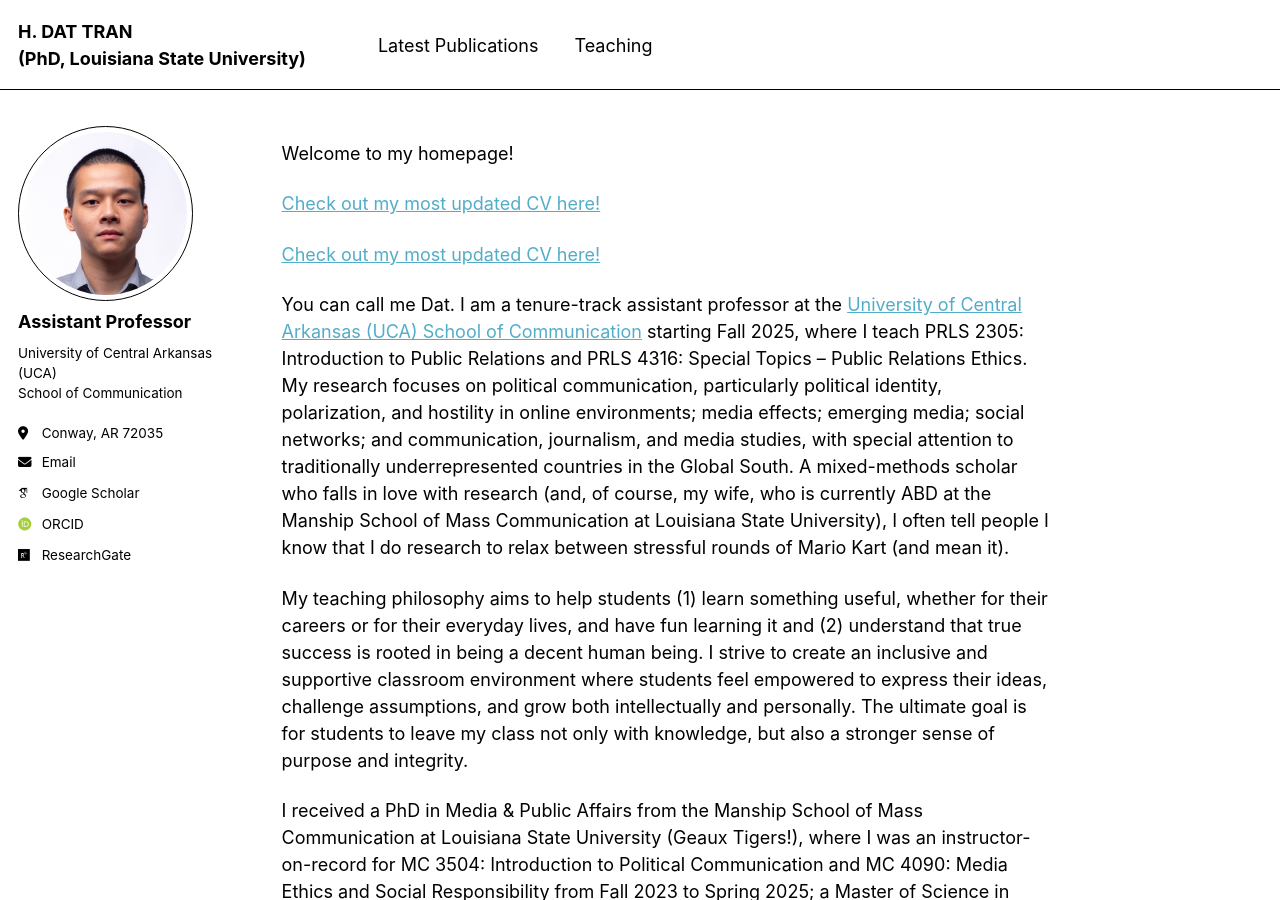
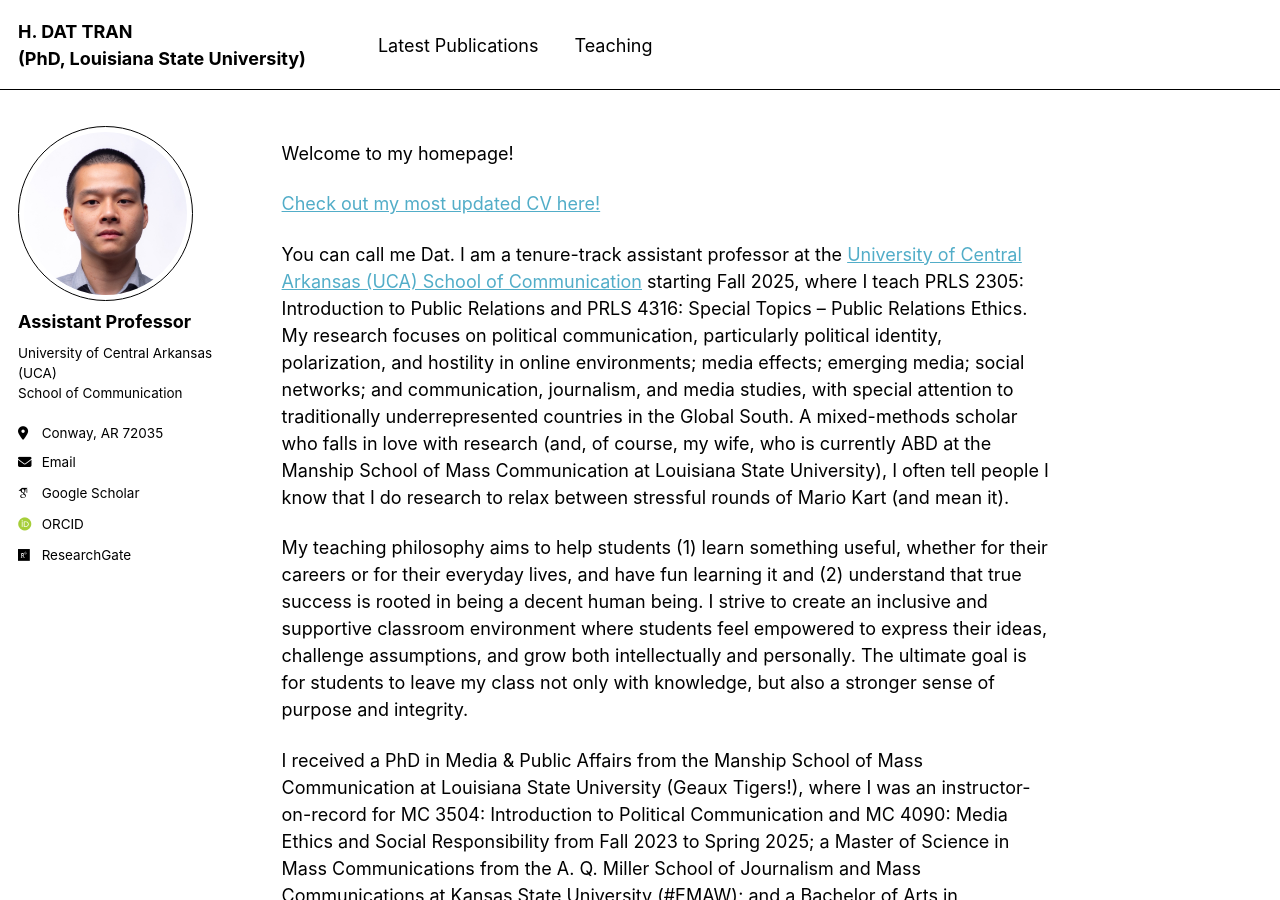
Before and after one commit to hdattran/hdattran.github.io, a Jekyll site: the page built from _pages/about.md, in a window 1280 px wide and 900 px high. Built offline with Jekyll 4.4.1, drawn with Linux system fonts in a browser that asks for light colours; some web fonts are replaced.

Commit message:
Refactor about page content for clarity
Removed duplicate content and improved formatting for clarity.

```diff
--- a/_pages/about.md
+++ b/_pages/about.md
@@ -11,15 +11,13 @@ Welcome to my homepage!
 
 <a href="/files/CV_HDatTran.pdf" target="_blank" rel="noopener noreferrer">Check out my most updated CV here!</a>
 
-[Check out my most updated CV here!](/files/CV_HDatTran.pdf)
-
-You can call me Dat. I am a tenure-track assistant professor at the [University of Central Arkansas (UCA) School of Communication](https://uca.edu/communication/) starting Fall 2025, where I teach PRLS 2305: Introduction to Public Relations and PRLS 4316: Special Topics – Public Relations Ethics. My research focuses on political communication, particularly political identity, polarization, and hostility in online environments; media effects; emerging media; social networks; and communication, journalism, and media studies, with special attention to traditionally underrepresented countries in the Global South. A mixed-methods scholar who falls in love with research (and, of course, my wife, who is currently ABD at the Manship School of Mass Communication at Louisiana State University), I often tell people I know that I do research to relax between stressful rounds of Mario Kart (and mean it).
+You can call me Dat. I am a tenure-track assistant professor at the <a href="https://uca.edu/communication/" target="_blank" rel="noopener noreferrer">University of Central Arkansas (UCA) School of Communication</a> starting Fall 2025, where I teach PRLS 2305: Introduction to Public Relations and PRLS 4316: Special Topics – Public Relations Ethics. My research focuses on political communication, particularly political identity, polarization, and hostility in online environments; media effects; emerging media; social networks; and communication, journalism, and media studies, with special attention to traditionally underrepresented countries in the Global South. A mixed-methods scholar who falls in love with research (and, of course, my wife, who is currently ABD at the Manship School of Mass Communication at Louisiana State University), I often tell people I know that I do research to relax between stressful rounds of Mario Kart (and mean it).
 
 My teaching philosophy aims to help students (1) learn something useful, whether for their careers or for their everyday lives, and have fun learning it and (2) understand that true success is rooted in being a decent human being. I strive to create an inclusive and supportive classroom environment where students feel empowered to express their ideas, challenge assumptions, and grow both intellectually and personally. The ultimate goal is for students to leave my class not only with knowledge, but also a stronger sense of purpose and integrity.
 
 I received a PhD in Media & Public Affairs from the Manship School of Mass Communication at Louisiana State University (Geaux Tigers!), where I was an instructor-on-record for MC 3504: Introduction to Political Communication and MC 4090: Media Ethics and Social Responsibility from Fall 2023 to Spring 2025; a Master of Science in Mass Communications from the A. Q. Miller School of Journalism and Mass Communications at Kansas State University (#EMAW); and a Bachelor of Arts in Journalism and Communication from the University of Social Sciences and Humanities at Vietnam National University in Ho Chi Minh City.
 
-Before joining academia, I have had extensive experience as a journalist covering social issues, international affairs/relations, culture, and tourism in Vietnam. I have also worked professionally as an editor, content creator/executive, and PR specialist. I am currently a mentor and senior advisor for the [Asian Network of News & Information Educators (ANNIE) School Net’s Campus Fact-Checking Project](https://talk.annieasia.org/p/annie-school-net-campus-fact-checking).
+Before joining academia, I have had extensive experience as a journalist covering social issues, international affairs/relations, culture, and tourism in Vietnam. I have also worked professionally as an editor, content creator/executive, and PR specialist. I am currently a mentor and senior advisor for the <a href="https://talk.annieasia.org/p/annie-school-net-campus-fact-checking" target="_blank" rel="noopener noreferrer">Asian Network of News & Information Educators (ANNIE) School Net’s Campus Fact-Checking Project</a>.
 
 My other hobbies include Family Guy, the MCU, and annoying my wife with my shenanigans.
 
```
